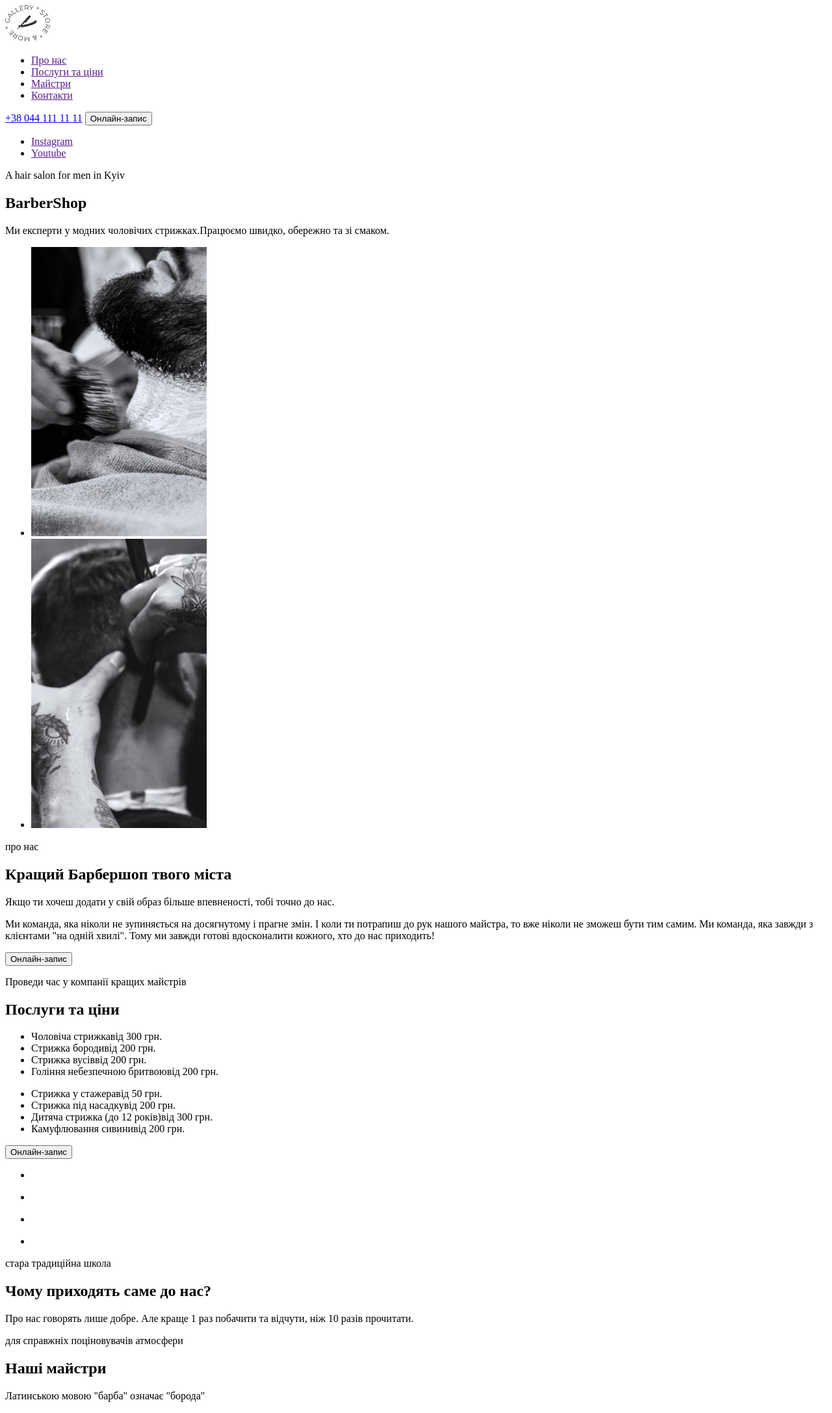
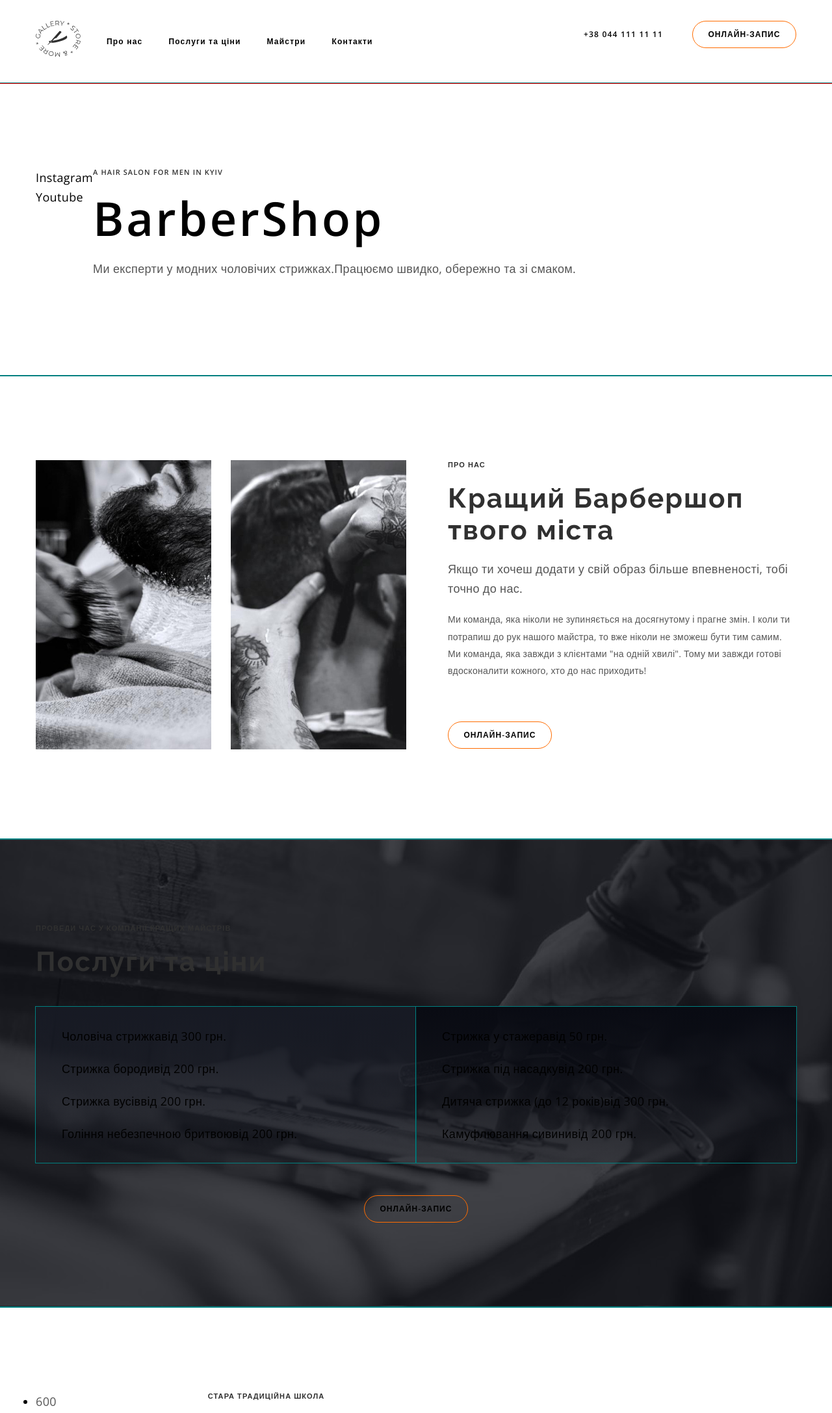
Before and after one commit to alexkarmhon/barbershop, a plain HTML site: page index.html in a window 1280 px wide. Shown: the top 2174 px of the page at 65% size. Drawn offline with nearby package versions, Linux system fonts and the light colour scheme.

Commit message:
закінчив на створенні рута

```diff
--- a/CSS/styles.css
+++ b/CSS/styles.css
@@ -0,0 +1,219 @@
+:root {
+  --title-color: #303030;
+  --text-color: #555555;
+}
+
+* {
+  box-sizing: border-box;
+}
+
+body {
+  font-family: 'Open Sans',sans-serif;
+  font-style: normal;
+  font-weight: 400;
+  font-size: 18px;
+  line-height: 1.67;
+  letter-spacing: 0.02em;
+}
+
+.link {
+  color: inherit;
+  text-decoration: none;
+}
+
+.list {
+  list-style: none;
+}
+
+.adress {
+  font-style: normal;
+}
+
+h1,
+h2,
+h3,
+h4,
+h5,
+h6 {
+  margin: 0;
+}
+
+ul,
+ol {
+  margin: 0;
+  padding: 0;
+}
+
+.container {
+  display: flex;
+  width: 1280px;
+  padding: 130px 55px;
+  margin: 0 auto;
+
+  outline: 1px solid teal;
+}
+
+/* fonts styles */
+p {
+  margin-top: 0;
+  margin-bottom: 20px;
+  color: var(--text-color);
+}
+
+.section-title {
+  margin-bottom: 20px;
+  font-family: 'Raleway', sans-serif;
+  font-style: normal;
+  font-weight: 700;
+  font-size: 42px;
+  line-height: 1.16;
+  letter-spacing: 0.05em;
+  color: var(--title-color);
+}
+
+.subtitle {
+  margin-bottom: 20px;
+  font-weight: 600;
+  font-size: 11px;
+  line-height: 1.36;
+  letter-spacing: 0.1em;
+  text-transform: uppercase;
+  color: var(--title-color);
+}
+
+.hero-title {
+  margin-bottom: 20px;
+  font-weight: 700;
+  font-size: 72px;
+  line-height: 1.18;
+  letter-spacing: 0.05em;
+}
+
+.main-descr-p {
+  margin-bottom: 65px;
+  font-size: 14px;
+  line-height: 1.86;
+  letter-spacing: 0.02em;
+}
+
+/* ==================================HEADER================================== */
+.header {
+  display: flex;
+  width: 100%;
+  outline: 1px solid red;
+}
+
+.header .container {
+  justify-content: space-between;
+  padding: 32px 55px;
+
+}
+
+.nav-bar {
+  display: flex;
+  justify-content: center;
+}
+
+.nav-list {
+  display: flex;
+  justify-content: center;
+  align-items: center;
+
+  text-align: center;
+  font-weight: 600;
+  font-size: 12px;
+  line-height: 16px;
+  letter-spacing: 0.1em;
+}
+
+.nav-list-item {
+  display: flex;
+  justify-content: center;
+  margin-left: 40px;
+}
+
+.nav-link {
+}
+
+.tel-link {
+  margin-right: 40px;
+  font-weight: 600;
+  font-size: 12px;
+  line-height: 16px;
+  letter-spacing: 0.1em;
+  text-transform: uppercase;
+}
+
+.main-btn {
+  display: inline-block;
+  min-width: 160px;
+  padding: 12px 20px;
+
+  font-weight: 600;
+  font-size: 12px;
+  line-height: 16px;
+  letter-spacing: 0.09em;
+  text-transform: uppercase;
+
+  background: none;
+
+  border: 1px solid #FF6C00;
+  border-radius: 25px;
+}
+/* ================================HEADER END================================ */
+
+/* ===================================HERO=================================== */
+/* =================================HERO END================================= */
+
+/* ==================================ABOUT================================== */
+.about-list {
+  display: flex;
+}
+
+.about-block + .about-block {
+  margin-left: 64px;
+}
+
+.about-list li + li {
+  margin-left: 30px;
+}
+/* ================================ABOUT END================================ */
+/* =================================SERVICES================================= */
+.services .container {
+  display: block;
+  background-image: url(../images/services/services-png.png);
+  background-color: #111319;
+}
+
+.services .section-title {
+  margin-bottom: 44px;
+}
+
+.price-block {
+  display: flex;
+}
+
+.price-list {
+  width: 50%;
+  padding: 30px 40px;
+  margin-bottom: 50px;
+  outline: 1px solid teal;
+}
+
+.price-list li:not(:last-child) {
+  margin-bottom: 20px;
+}
+
+.price-list.left {
+  background: linear-gradient(180deg, #171A24 0%, rgba(23, 26, 36, 0.2) 100%);
+}
+
+.price-list.right {
+  background: linear-gradient(180deg, #090B13 0%, rgba(9, 11, 19, 0.2) 100%);
+}
+
+.services .main-btn {
+  margin: 0 auto;
+  display: block;
+}
+/* ===============================SERVICES END=============================== */
--- a/index.html
+++ b/index.html
@@ -4,6 +4,14 @@
   <meta charset="UTF-8">
   <meta http-equiv="X-UA-Compatible" content="IE=edge">
   <meta name="viewport" content="width=device-width, initial-scale=1.0">
+  <link rel="preconnect" href="https://fonts.googleapis.com">
+  <link rel="preconnect" href="https://fonts.gstatic.com" crossorigin>
+  <link rel="stylesheet" href="https://cdnjs.cloudflare.com/ajax/libs/modern-normalize/2.0.0/modern-normalize.min.css"
+    integrity="sha512-4xo8blKMVCiXpTaLzQSLSw3KFOVPWhm/TRtuPVc4WG6kUgjH6J03IBuG7JZPkcWMxJ5huwaBpOpnwYElP/m6wg=="
+    crossorigin="anonymous" referrerpolicy="no-referrer" />
+  <link href="https://fonts.googleapis.com/css2?family=Open+Sans:wght@400;600&family=Raleway:wght@700&display=swap"
+    rel="stylesheet">
+  <link rel="stylesheet" href="./CSS/styles.css">
   <title>Barbershop</title>
 </head>
 <body>
@@ -12,73 +20,75 @@
     <div class="container">
       <!-- панель навігації -->
       <nav class="nav-bar">
-        <a href="./index.html">
+        <a href="./index.html" class="logo">
           <img src="./images/header/logo.svg" alt="logotype">
         </a>
-        <ul>
-          <li>
-            <a href="">Про нас</a>
+        <ul class="nav-list list">
+          <li class="nav-list-item">
+            <a href="" class="nav-link link">Про нас</a>
           </li>
-          <li>
-            <a href="">Послуги та ціни</a>
+          <li class="nav-list-item">
+            <a href="" class="nav-link link">Послуги та ціни</a>
           </li>
-          <li>
-            <a href="">Майстри</a>
+          <li class="nav-list-item">
+            <a href="" class="nav-link link">Майстри</a>
           </li>
-          <li>
-            <a href="">Контакти</a>
+          <li class="nav-list-item">
+            <a href="" class="nav-link link">Контакти</a>
           </li>
         </ul>
       </nav>
       <!-- панель звязку -->
-      <a href="tel:+380441111111" type="tel">+38 044 111 11 11</a>
-      <button type="button">Онлайн-запис</button>
-
+      <div>
+        <a href="tel:+380441111111" type="tel" class="tel-link link">+38 044 111 11 11</a>
+        <button type="button" class="main-btn">Онлайн-запис</button>
+      </div>
     </div>
   </header>
 
   <main>
+    <!-- HERO -->
     <section class="hero">
       <div class="container">
         <div>
-          <ul class="social-link-list">
+          <ul class="social-link-list list">
             <li>
-              <a href="">Instagram</a>
+              <a href="" class="link">Instagram</a>
             </li>
             <li>
-              <a href="">Youtube</a>
+              <a href="" class="link">Youtube</a>
             </li>
           </ul>
         </div>
         <div>
-          <p lang="en">A hair salon for men in Kyiv</p>
-          <h1 lang="en">BarberShop</h1>
+          <p lang="en" class="subtitle">A hair salon for men in Kyiv</p>
+          <h1 lang="en" class="hero-title">BarberShop</h1>
           <p>Ми експерти у модних чоловічих стрижках.Працюємо швидко, обережно та зі смаком.</p>
         </div>
       </div>
     </section>
     <section class="about">
       <div class="container">
-        <div>
-          <ul>
+        <div class="about-block">
+          <ul class="about-list list">
             <li>
-              <img src="./images/about/about-img1.jpg" alt="майстер бриє бороду" width="270" height="445">
+              <img src="./images/about/img1.jpg" alt="майстер бриє бороду" width="270" height="445">
             </li>
             <li>
-              <img src="./images/about/about-img2.jpg" alt="майстер стриже голову" width="270" height="445">
+              <img src="./images/about/img2.jpg" alt="майстер стриже голову" width="270" height="445">
             </li>
           </ul>
         </div>
 
-        <div>
+        <div class="about-block">
           <p class="subtitle">про нас</p>
           <h2 class="section-title">Кращий Барбершоп твого міста</h2>
           <p>Якщо ти хочеш додати у свій образ більше впевненості, тобі точно до нас.</p>
-          <p>Ми команда, яка ніколи не зупиняється на досягнутому
+          <p class="main-descr-p">Ми команда, яка ніколи не зупиняється на досягнутому
           і прагне змін. І коли ти потрапиш до рук нашого майстра,
           то вже ніколи не зможеш бути тим самим. Ми команда, яка завжди з клієнтами "на одній хвилі". Тому ми завжди готові
           вдосконалити кожного, хто до нас приходить!</p>
-          <button type="button">Онлайн-запис</button>
+          <button type="button" class="main-btn">Онлайн-запис</button>
         </div>
       </div>
     </section>
@@ -87,7 +97,8 @@
         <p class="subtitle">Проведи час у компанії кращих майстрів</p>
         <h2 class="section-title">Послуги та ціни</h2>
 
-        <ul>
+        <div class="price-block">
+          <ul class="price-list left list">
             <li>
               <span>Чоловіча стрижка</span><span>від 300 грн.</span>
             </li>
@@ -102,7 +113,7 @@
             </li>
           </ul>
 
-        <ul>
+          <ul class="price-list right list">
             <li>
               <span>Стрижка у стажера</span><span>від 50 грн.</span>
             </li>
@@ -116,26 +127,33 @@
               <span>Камуфлювання сивини</span><span>від 200 грн.</span>
             </li>
           </ul>
+        </div>
 
-        <button type="button">Онлайн-запис</button>
+        <button type="button" class="main-btn">Онлайн-запис</button>
 
       </div>
     </section>
+
+    <!-- FEATURES -->
     <section class="features">
       <div class="container">
         <div>
           <ul>
             <li>
-              <div></div>
+                <p>600</p>
+                <p>Задоволених клієнтів на день</p>
             </li>
             <li>
-              <div></div>
+                <p>50</p>
+                <p>Нагород за відмінний сервіс</p>
             </li>
             <li>
-              <div></div>
+                <p>20</p>
+                <p>Найкращих майстрів Києва</p>
             </li>
             <li>
-              <div></div>
+                <p>100</p>
+                <p>Подарунок постійним клієнтам</p>
             </li>
           </ul>
         </div>
@@ -146,24 +164,109 @@
         </div>
       </div>
     </section>
+
+    <!-- MASTERS -->
     <section class="masters">
       <div class="container">
         <p class="subtitle">для справжніх поціновувачів атмосфери</p>
         <h2 class="section-title">Наші майстри</h2>
+        <ul>
+          <li>
+            <img src="./images/masters/john-smith.jpg" alt="фото барбера джон сміт" width="370" height="346">
+            <h3 lang="en">John Smith</h3>
+            <p lang="en">Extreme Barber</p>
+            <ul>
+              <li></li>
+              <li></li>
+              <li></li>
+              <li></li>
+            </ul>
+          </li>
+          <li>
+            <img src="./images/masters/michele-doe.jpg" alt="фото барбера майкл доу" width="370" height="346">
+            <h3 lang="en">Michele Doe</h3>
+            <p lang="en">Extreme Barber</p>
+            <ul>
+              <li></li>
+              <li></li>
+              <li></li>
+              <li></li>
+            </ul>
+          </li>
+          <li>
+            <img src="./images/masters/alan-black.jpg" alt="фото барбера алан блек" width="370" height="346">
+            <h3 lang="en">Alan Black</h3>
+            <p lang="en">Extreme Barber</p>
+            <ul>
+              <li></li>
+              <li></li>
+              <li></li>
+              <li></li>
+            </ul>
+          </li>
+        </ul>
       </div>
     </section>
+    <!-- GALERY -->
     <section class="galery">
       <div class="container">
         <p class="subtitle">Латинською мовою "барба" означає "борода"</p>
         <h2 class="section-title">Наші рорботи</h2>
+        <ul>
+          <li><img src="./images/galery/foto1.jpg" width="270" height="360" alt="барбер стриже клієнта машинкою"></li>
+          <li><img src="./images/galery/foto2.jpg" width="270" height="360" alt="барбер бриє бороду клієнта"></li>
+          <li><img src="./images/galery/foto3.jpg" width="270" height="360" alt="барбер витирає обличчя клієнта рушиком"></li>
+          <li><img src="./images/galery/foto4.jpg" width="270" height="360" alt="барбер голить клієнту шию"></li>
+        </ul>
       </div>
     </section>
-    <section class="communications">
-      <div class="container"></div>
+    <!-- CONTACTS -->
+    <section class="contacts">
+      <div class="container">
+        <div>
+          <h2 class="section-title">Онлайн-запис</h2>
+          <form action="">
+            <button type="submit" class="main-btn">надіслати</button>
+          </form>
+        </div>
+        <div>
+          <h2 class="section-title">Контакти</h2>
+          <address class="adress">
+            <ul>
+              <li>
+                <a href="https://goo.gl/maps/dubJii9RHFpS2M1W6" target="_blank" rel="noopener noreferrer">вул. Василькова, 7А Київ, 08132</a>
+              </li>
+              <li>
+                <a href="tel:+380441111111">+38 044 111 11 11</a>
+              </li>
+              <li>
+                <a href="mailto:barbershop@email.com">barbershop@email.com</a>
+              </li>
+            </ul>
+          </address>
+          <p>Час роботи</p>
+          <p>Щоденно з 9:00 до 22:00</p>
+        </div>
+      </div>
     </section>
   </main>
+  <!-- ПІДВАЛ -->
   <footer>
-    <div class="container"></div>
+    <div class="container">
+      <div>
+        <p>&copy; Copyright 2020</p>
+      </div>
+      <div>
+        <ul class="social-link-list">
+          <li>
+            <a href="">Instagram</a>
+          </li>
+          <li>
+            <a href="">Youtube</a>
+          </li>
+        </ul>
+      </div>
+    </div>
   </footer>
 </body>
 </html>
```
Also changed, not shown: images/about/img1.jpg (renamed from images/about/about-img1.jpg), images/about/img2.jpg (renamed from images/about/about-img2.jpg), images/masters/alan-black.jpg (renamed from images/masters/master3.jpg), images/masters/john-smith.jpg (renamed from images/masters/master1.jpg), images/masters/michele-doe.jpg (renamed from images/masters/master2.jpg). Lines whose indentation alone changed are shown as unchanged.
